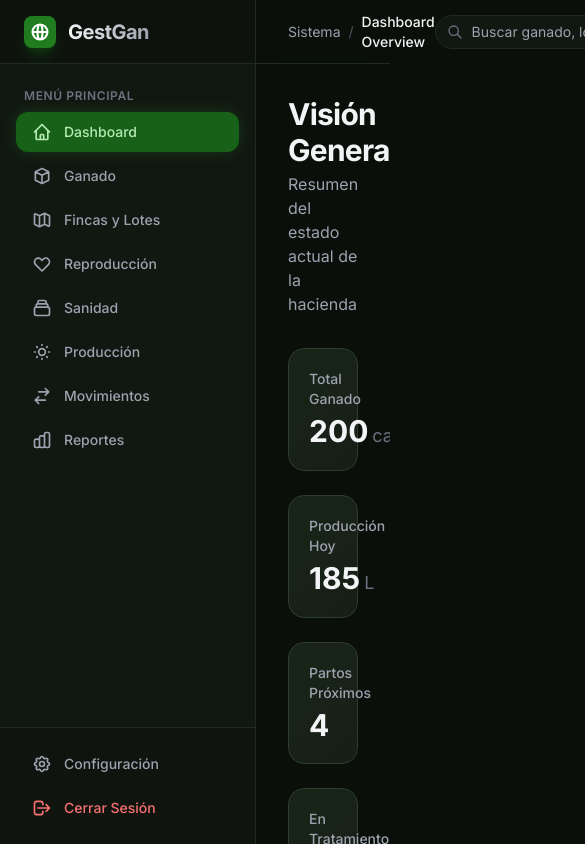
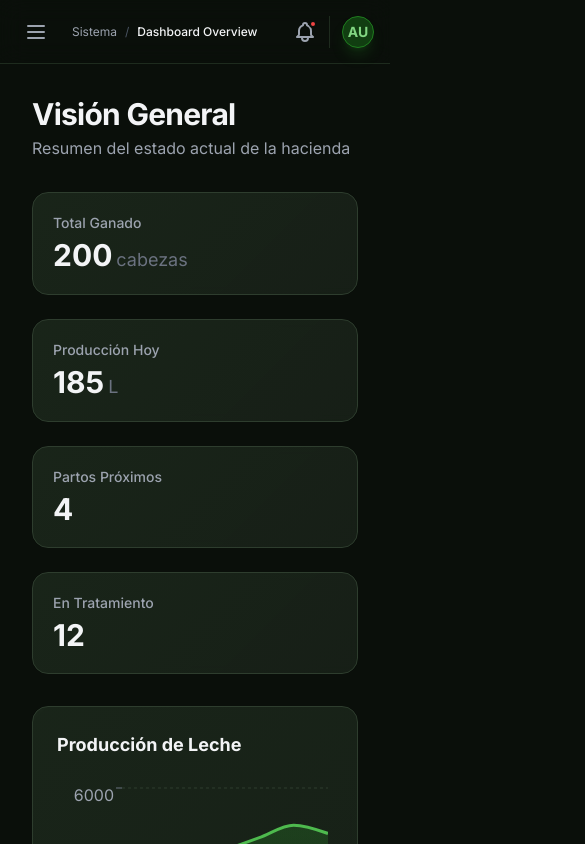
Before and after one commit to Masterkillerr/Gestion_Ganadera, a React (Vite) app in the folder frontend/: page / in a window 390 px wide. Shown: the top 844 px of the page, 585 px wide, since content can reach past the window. Built offline with nearby package versions, Linux system fonts and the light colour scheme.

Commit message:
feat: make layout and sidebar responsive

```diff
--- a/frontend/src/components/Layout.jsx
+++ b/frontend/src/components/Layout.jsx
@@ -1,14 +1,27 @@
-import React from 'react';
+import React, { useState } from 'react';
 import { Outlet } from 'react-router-dom';
 import Sidebar from './Sidebar';
 import Navbar from './Navbar';
 
 const Layout = () => {
+  const [isSidebarOpen, setIsSidebarOpen] = useState(false);
+
+  const toggleSidebar = () => setIsSidebarOpen(!isSidebarOpen);
+
   return (
-    <div className="flex bg-dark-900 min-h-screen">
-      <Sidebar />
-      <div className="flex-1 ml-64 flex flex-col min-w-0">
-        <Navbar />
+    <div className="flex bg-dark-900 min-h-screen relative overflow-x-hidden">
+      {/* Sidebar Overlay for mobile */}
+      {isSidebarOpen && (
+        <div
+          className="fixed inset-0 bg-black/60 backdrop-blur-sm z-30 lg:hidden transition-opacity duration-300"
+          onClick={toggleSidebar}
+        />
+      )}
+
+      <Sidebar isOpen={isSidebarOpen} closeSidebar={() => setIsSidebarOpen(false)} />
+
+      <div className={`flex-1 flex flex-col min-w-0 transition-all duration-300 ${isSidebarOpen ? 'ml-0' : 'ml-0 lg:ml-64'}`}>
+        <Navbar onMenuClick={toggleSidebar} />
         <main className="flex-1 overflow-x-hidden overflow-y-auto">
           <Outlet />
         </main>
--- a/frontend/src/components/Navbar.jsx
+++ b/frontend/src/components/Navbar.jsx
@@ -1,26 +1,37 @@
 import React from 'react';
 
-const Navbar = () => {
+const Navbar = ({ onMenuClick }) => {
   return (
-    <header className="h-16 border-b border-dark-600 bg-dark-900/80 backdrop-blur-md sticky top-0 z-10 flex items-center justify-between px-8">
-      {/* Title Breadcrumbs area */}
-      <div className="flex items-center gap-2 text-sm">
-        <span className="text-gray-400">Sistema</span>
-        <span className="text-gray-600">/</span>
-        <span className="text-gray-100 font-medium">Dashboard Overview</span>
+    <header className="h-16 border-b border-dark-600 bg-dark-900/80 backdrop-blur-md sticky top-0 z-30 flex items-center justify-between px-4 md:px-8">
+      {/* Left area: Menu + Breadcrumbs */}
+      <div className="flex items-center gap-4">
+        <button
+          onClick={onMenuClick}
+          className="lg:hidden p-2 text-gray-400 hover:text-white hover:bg-dark-800 rounded-lg transition-colors"
+        >
+          <svg className="w-6 h-6" fill="none" viewBox="0 0 24 24" stroke="currentColor">
+            <path strokeLinecap="round" strokeLinejoin="round" strokeWidth={2} d="M4 6h16M4 12h16M4 18h16" />
+          </svg>
+        </button>
+
+        <div className="flex items-center gap-2 text-xs md:text-sm overflow-hidden whitespace-nowrap">
+          <span className="text-gray-400">Sistema</span>
+          <span className="text-gray-600">/</span>
+          <span className="text-gray-100 font-medium truncate">Dashboard Overview</span>
+        </div>
       </div>
 
       {/* Right actions */}
-      <div className="flex items-center gap-6">
-        {/* Search */}
-        <div className="relative group">
+      <div className="flex items-center gap-3 md:gap-6">
+        {/* Search - Hidden on very small screens, compact on others */}
+        <div className="relative group hidden sm:block">
           <svg className="w-4 h-4 absolute left-3 top-1/2 -translate-y-1/2 text-gray-500 group-focus-within:text-brand-500 transition-colors" fill="none" viewBox="0 0 24 24" stroke="currentColor">
             <path strokeLinecap="round" strokeLinejoin="round" strokeWidth={2} d="M21 21l-6-6m2-5a7 7 0 11-14 0 7 7 0 0114 0z" />
           </svg>
           <input
             type="text"
-            placeholder="Buscar ganado, lote..."
-            className="bg-dark-800 border border-dark-600 rounded-full pl-9 pr-4 py-1.5 text-sm text-gray-200 focus:border-brand-600 focus:ring-1 focus:ring-brand-600/50 outline-none w-64 transition-all"
+            placeholder="Buscar..."
+            className="bg-dark-800 border border-dark-600 rounded-full pl-9 pr-4 py-1.5 text-sm text-gray-200 focus:border-brand-600 focus:ring-1 focus:ring-brand-600/50 outline-none w-32 md:w-64 transition-all"
           />
         </div>
 
@@ -29,16 +40,16 @@ const Navbar = () => {
           <svg className="w-6 h-6" fill="none" viewBox="0 0 24 24" stroke="currentColor">
             <path strokeLinecap="round" strokeLinejoin="round" strokeWidth={2} d="M15 17h5l-1.405-1.405A2.032 2.032 0 0118 14.158V11a6.002 6.002 0 00-4-5.659V5a2 2 0 10-4 0v.341C7.67 6.165 6 8.388 6 11v3.159c0 .538-.214 1.055-.595 1.436L4 17h5m6 0v1a3 3 0 11-6 0v-1m6 0H9" />
           </svg>
-          <span className="absolute top-0 right-0 w-2.5 h-2.5 bg-red-500 border-2 border-dark-900 rounded-full animate-pulse"></span>
+          <span className="absolute top-0 right-0 w-2 h-2 bg-red-500 border-2 border-dark-900 rounded-full"></span>
         </button>
 
         {/* Profile */}
-        <div className="flex items-center gap-3 border-l border-dark-600 pl-6">
-          <div className="text-right hidden md:block">
+        <div className="flex items-center gap-2 md:gap-3 border-l border-dark-600 pl-3 md:pl-6">
+          <div className="text-right hidden sm:block">
             <p className="text-sm font-medium text-gray-100 leading-tight">Admin User</p>
-            <p className="text-xs text-gray-500">Administrador</p>
+            <p className="text-[10px] text-gray-500">Administrador</p>
           </div>
-          <div className="w-9 h-9 rounded-full bg-brand-900 border border-brand-600 flex items-center justify-center text-brand-300 font-bold overflow-hidden shadow-lg shadow-brand-500/20">
+          <div className="w-8 h-8 md:w-9 md:h-9 rounded-full bg-brand-900 border border-brand-600 flex items-center justify-center text-brand-300 text-sm md:text-base font-bold overflow-hidden shadow-lg shadow-brand-500/20">
             AU
           </div>
         </div>
--- a/frontend/src/components/Sidebar.jsx
+++ b/frontend/src/components/Sidebar.jsx
@@ -1,7 +1,7 @@
 import React from 'react';
 import { NavLink } from 'react-router-dom';
 
-const Sidebar = () => {
+const Sidebar = ({ isOpen, closeSidebar }) => {
   const menuItems = [
     { name: 'Dashboard', path: '/', icon: 'home' },
     { name: 'Ganado', path: '/ganado', icon: 'cow' },
@@ -17,7 +17,7 @@ const Sidebar = () => {
   const renderIcon = (name) => {
     switch(name) {
       case 'home': return <svg className="w-5 h-5 flex-shrink-0" fill="none" viewBox="0 0 24 24" stroke="currentColor"><path strokeLinecap="round" strokeLinejoin="round" strokeWidth={2} d="M3 12l2-2m0 0l7-7 7 7M5 10v10a1 1 0 001 1h3m10-11l2 2m-2-2v10a1 1 0 01-1 1h-3m-6 0a1 1 0 001-1v-4a1 1 0 011-1h2a1 1 0 011 1v4a1 1 0 001 1m-6 0h6"/></svg>;
-      case 'cow': return <svg className="w-5 h-5 flex-shrink-0" fill="none" viewBox="0 0 24 24" stroke="currentColor"><path strokeLinecap="round" strokeLinejoin="round" strokeWidth={2} d="M20 7l-8-4-8 4m16 0l-8 4m8-4v10l-8 4m0-10L4 7m8 4v10M4 7v10l8 4"/></svg>; // using a placeholder cube
+      case 'cow': return <svg className="w-5 h-5 flex-shrink-0" fill="none" viewBox="0 0 24 24" stroke="currentColor"><path strokeLinecap="round" strokeLinejoin="round" strokeWidth={2} d="M20 7l-8-4-8 4m16 0l-8 4m8-4v10l-8 4m0-10L4 7m8 4v10M4 7v10l8 4"/></svg>;
       case 'map': return <svg className="w-5 h-5 flex-shrink-0" fill="none" viewBox="0 0 24 24" stroke="currentColor"><path strokeLinecap="round" strokeLinejoin="round" strokeWidth={2} d="M9 20l-5.447-2.724A1 1 0 013 16.382V5.618a1 1 0 011.447-.894L9 7m0 13l6-3m-6 3V7m6 10l4.553 2.276A1 1 0 0021 18.382V7.618a1 1 0 00-.553-.894L15 4m0 13V4m0 0L9 7"/></svg>;
       case 'heart': return <svg className="w-5 h-5 flex-shrink-0" fill="none" viewBox="0 0 24 24" stroke="currentColor"><path strokeLinecap="round" strokeLinejoin="round" strokeWidth={2} d="M4.318 6.318a4.5 4.5 0 000 6.364L12 20.364l7.682-7.682a4.5 4.5 0 00-6.364-6.364L12 7.636l-1.318-1.318a4.5 4.5 0 00-6.364 0z"/></svg>;
       case 'medkit': return <svg className="w-5 h-5 flex-shrink-0" fill="none" viewBox="0 0 24 24" stroke="currentColor"><path strokeLinecap="round" strokeLinejoin="round" strokeWidth={2} d="M19 11H5m14 0a2 2 0 012 2v6a2 2 0 01-2 2H5a2 2 0 01-2-2v-6a2 2 0 012-2m14 0V9a2 2 0 00-2-2M5 11V9a2 2 0 012-2m0 0V5a2 2 0 012-2h6a2 2 0 012 2v2M7 7h10"/></svg>;
@@ -29,8 +29,8 @@ const Sidebar = () => {
   }
 
   return (
-    <aside className="fixed left-0 top-0 w-64 h-screen bg-dark-800 border-r border-dark-600 flex flex-col z-20">
-      <div className="flex items-center h-16 px-6 border-b border-dark-600 bg-dark-900/50">
+    <aside className={`fixed left-0 top-0 w-64 h-screen bg-dark-800 border-r border-dark-600 flex flex-col z-40 transition-transform duration-300 lg:translate-x-0 ${isOpen ? 'translate-x-0' : '-translate-x-full'}`}>
+      <div className="flex items-center justify-between h-16 px-6 border-b border-dark-600 bg-dark-900/50">
         <div className="flex items-center gap-3">
           <div className="w-8 h-8 rounded-lg bg-brand-600 flex items-center justify-center flex-shrink-0 shadow-lg shadow-brand-600/30">
             <svg className="w-5 h-5 text-white" fill="none" viewBox="0 0 24 24" stroke="currentColor">
@@ -39,6 +39,11 @@ const Sidebar = () => {
           </div>
           <span className="text-xl font-bold bg-clip-text text-transparent bg-gradient-to-r from-gray-100 to-gray-400 font-sans tracking-tight">GestGan</span>
         </div>
+        <button onClick={closeSidebar} className="lg:hidden p-1 text-gray-400 hover:text-white transition-colors">
+          <svg className="w-6 h-6" fill="none" viewBox="0 0 24 24" stroke="currentColor">
+            <path strokeLinecap="round" strokeLinejoin="round" strokeWidth={2} d="M6 18L18 6M6 6l12 12" />
+          </svg>
+        </button>
       </div>
 
       <div className="flex-1 overflow-y-auto py-6 px-4 space-y-1">
@@ -47,6 +52,7 @@ const Sidebar = () => {
           <NavLink
             key={item.path}
             to={item.path}
+            onClick={() => window.innerWidth < 1024 && closeSidebar()}
             className={({ isActive }) => `nav-item ${isActive ? 'active' : ''}`}
           >
             {renderIcon(item.icon)}
@@ -56,7 +62,11 @@ const Sidebar = () => {
       </div>
 
       <div className="p-4 border-t border-dark-600 bg-dark-900/30">
-        <NavLink to="/configuracion" className={({ isActive }) => `nav-item ${isActive ? 'active' : ''}`}>
+        <NavLink
+          to="/configuracion"
+          onClick={() => window.innerWidth < 1024 && closeSidebar()}
+          className={({ isActive }) => `nav-item ${isActive ? 'active' : ''}`}
+        >
           <svg className="w-5 h-5" fill="none" viewBox="0 0 24 24" stroke="currentColor">
             <path strokeLinecap="round" strokeLinejoin="round" strokeWidth={2} d="M10.325 4.317c.426-1.756 2.924-1.756 3.35 0a1.724 1.724 0 002.573 1.066c1.543-.94 3.31.826 2.37 2.37a1.724 1.724 0 001.065 2.572c1.756.426 1.756 2.924 0 3.35a1.724 1.724 0 00-1.066 2.573c.94 1.543-.826 3.31-2.37 2.37a1.724 1.724 0 00-2.572 1.065c-.426 1.756-2.924 1.756-3.35 0a1.724 1.724 0 00-2.573-1.066c-1.543.94-3.31-.826-2.37-2.37a1.724 1.724 0 00-1.065-2.572c-1.756-.426-1.756-2.924 0-3.35a1.724 1.724 0 001.066-2.573c-.94-1.543.826-3.31 2.37-2.37.996.608 2.296.07 2.572-1.065z" />
             <path strokeLinecap="round" strokeLinejoin="round" strokeWidth={2} d="M15 12a3 3 0 11-6 0 3 3 0 016 0z" />
```
